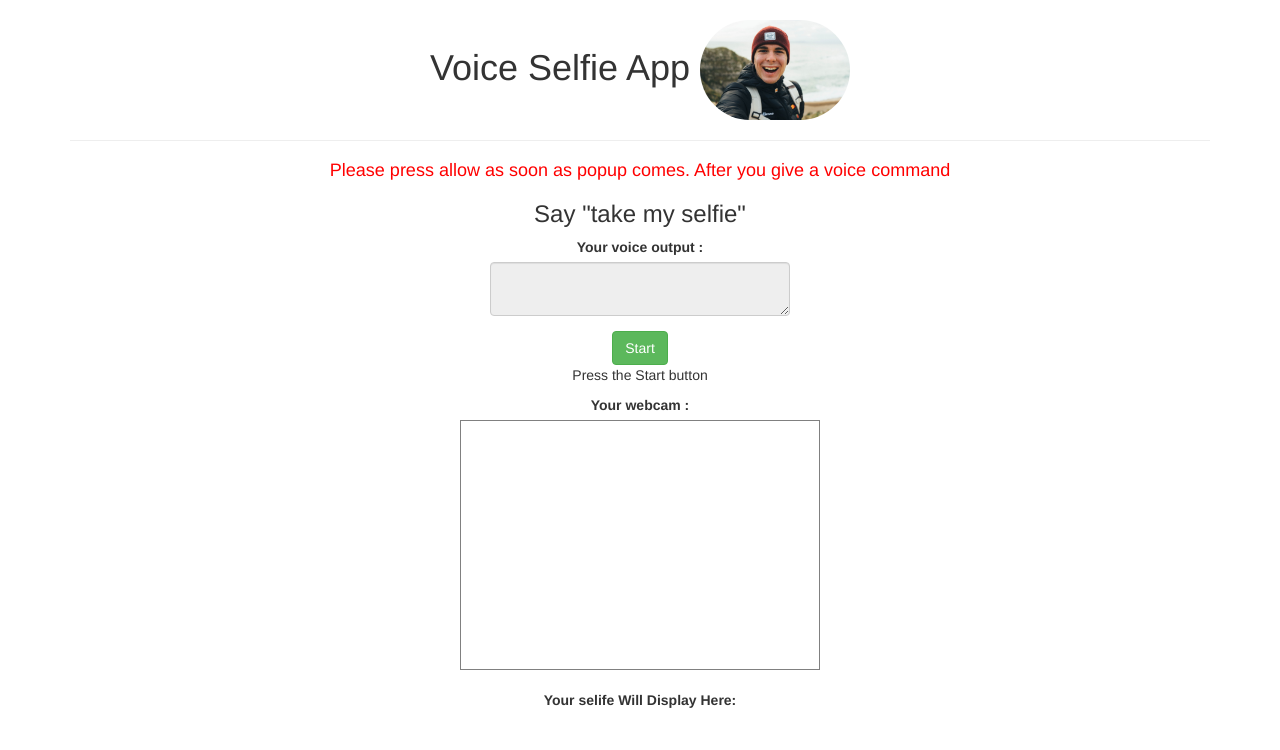
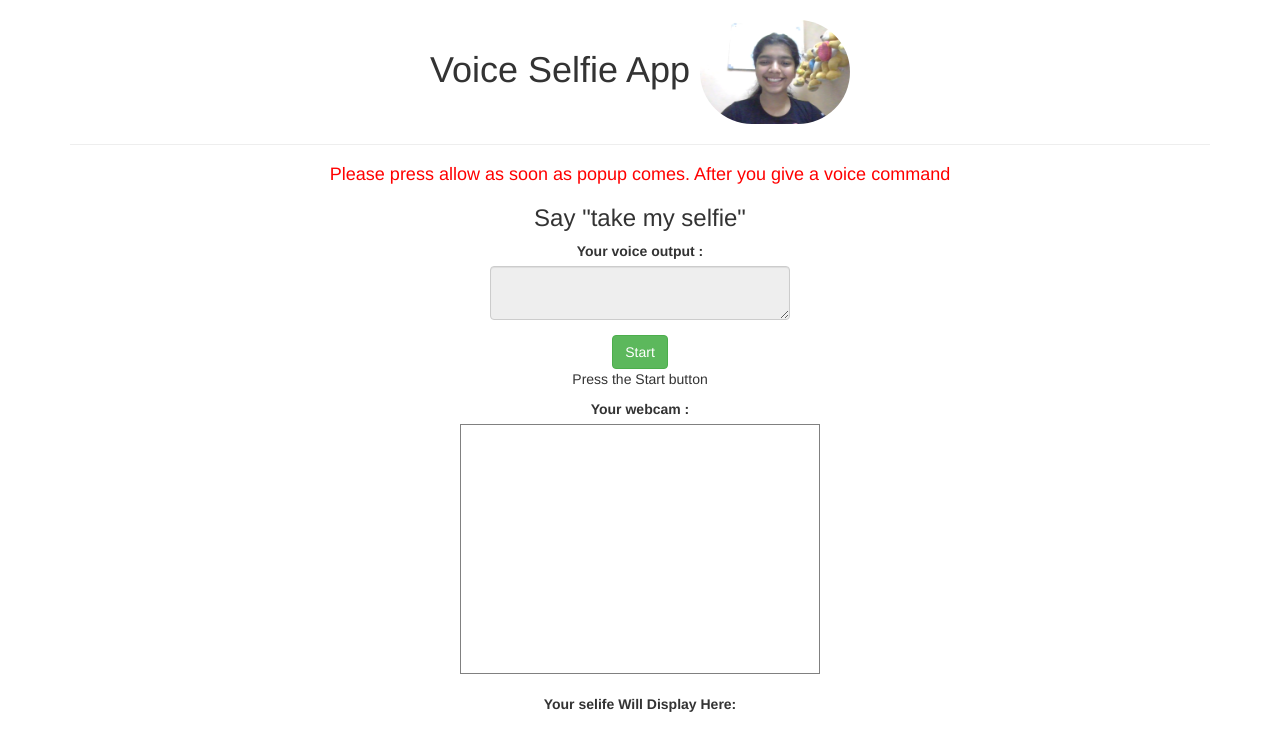
Before and after one commit to naishasethi/TakeMySelfie, a plain HTML site: page index.html in a window 1280 px wide. Drawn offline with nearby package versions, Linux system fonts and the light colour scheme; a script that the page names is missing.

Commit message:
Add files via upload

```diff
--- a/index.html
+++ b/index.html
@@ -16,7 +16,7 @@
     <center>
         <a href="" id="link" download="myselfie.png"></a>
         <h1>Voice Selfie App
-            <img id="logo_img" src="selfie.jpeg">
+            <img id="logo_img" src="myselfie.png">
         </h1>
         <hr>
         <h4 style="color:red;">Please press allow as soon as popup comes. After you give a voice command</h4>
```
Also changed, not shown: myselfie.png (added).
